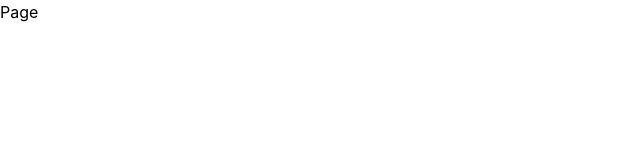
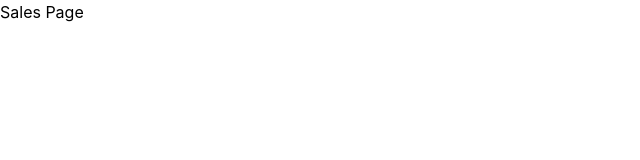
Before and after one commit to JanreyMaranan/SalesManagementSystem, a React (Vite) app: page /sales in a window 1280 px wide. Shown: the top 160 px of the page, without its empty margins (0-640 px from the left). Built offline with nearby package versions, Linux system fonts and the light colour scheme.

Commit message:
add error and loading states

```diff
--- /dev/null
+++ b/src/components/ErrorBoundary.tsx
@@ -0,0 +1,5 @@
+function ErrorBoundary() {
+  return <p>Something went wrong.</p>
+}
+
+export default ErrorBoundary
--- /dev/null
+++ b/src/components/Loading.tsx
@@ -0,0 +1,5 @@
+function Loading() {
+  return <p>Loading...</p>
+}
+
+export default Loading
--- a/src/pages/Sales.jsx
+++ b/src/pages/Sales.jsx
@@ -1,3 +1,19 @@
-export default function Sales() {
-  return <h1>Page</h1>
+import Loading from "../components/Loading"
+import ErrorBoundary from "../components/ErrorBoundary"
+
+function Sales() {
+
+  const loading = false
+  const error = false
+
+  if (loading) return <Loading />
+  if (error) return <ErrorBoundary />
+
+  return (
+    <div>
+      <h1>Sales Page</h1>
+    </div>
+  )
 }
+
+export default Sales
```
